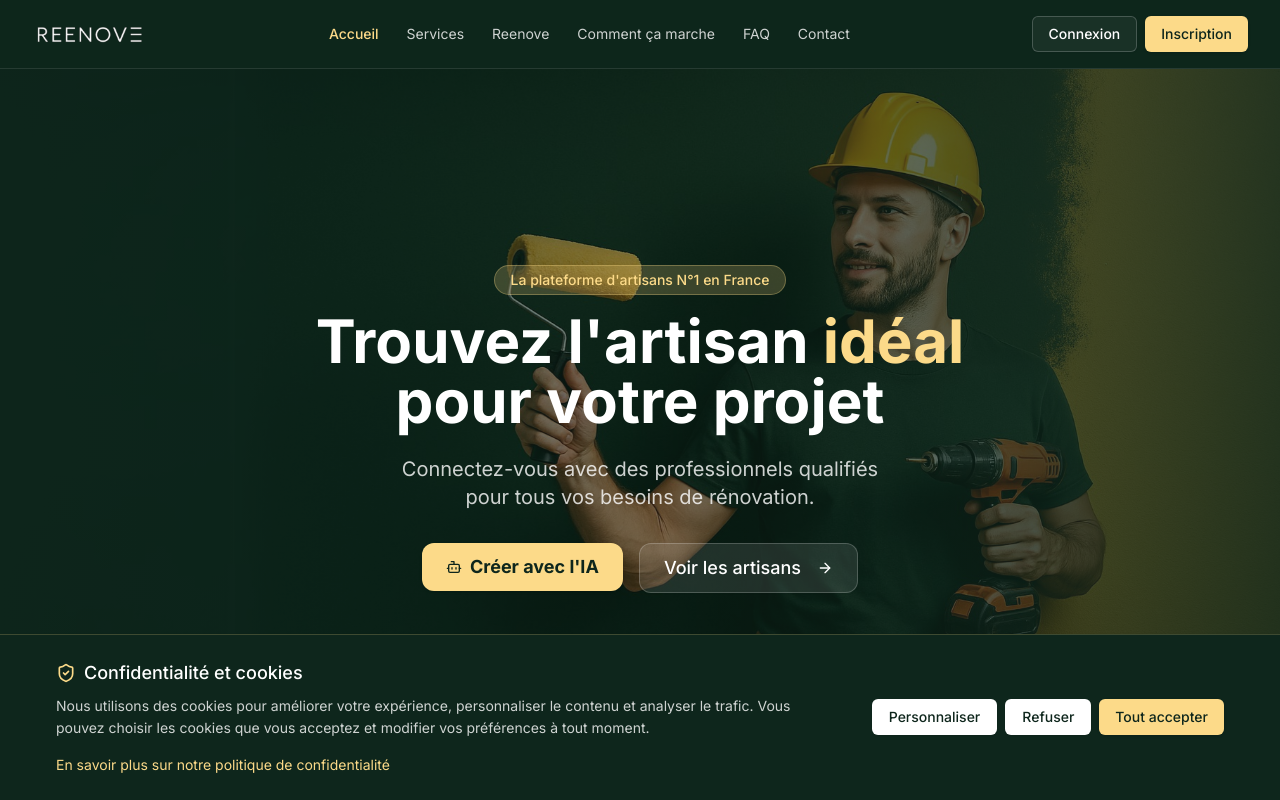
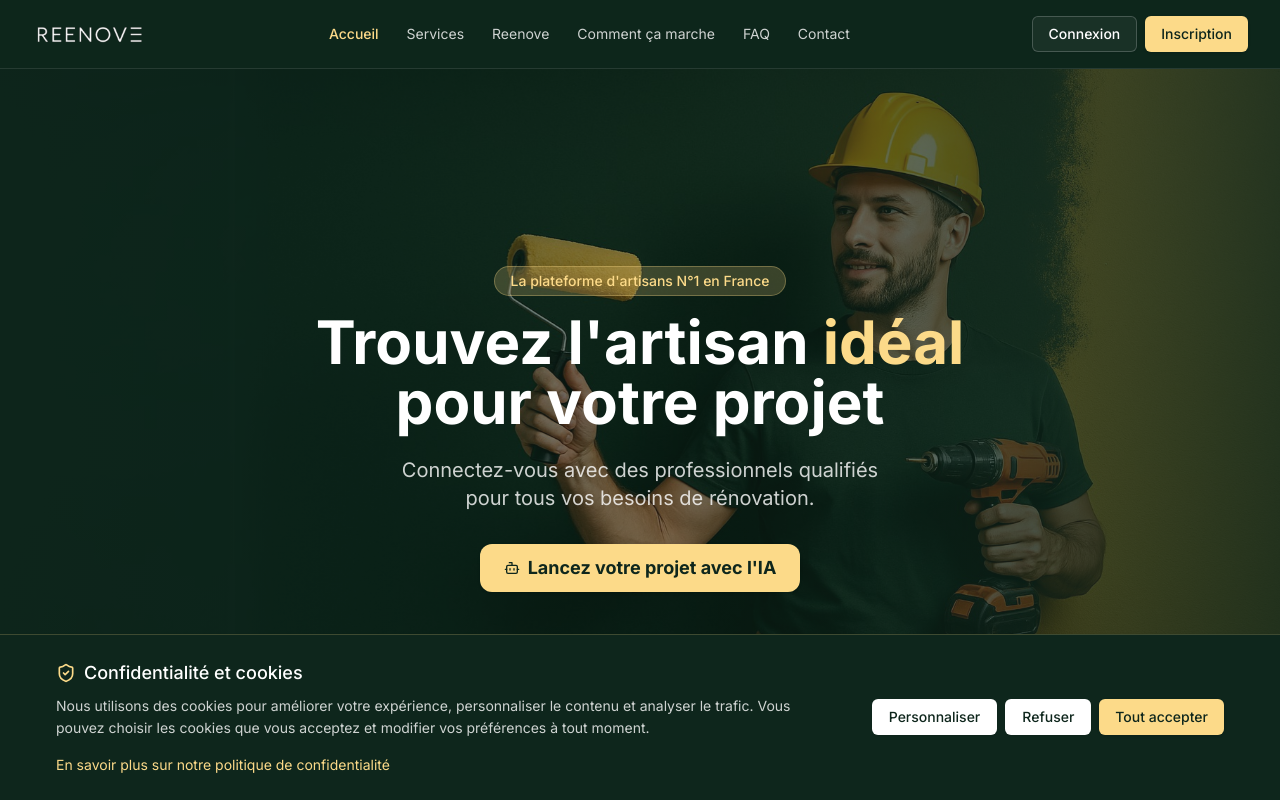
Before and after one commit to infinitydev4/reenove, a Next.js app: page / in a window 1280 px wide. Shown: the top 800 px of the page. Built offline with nearby package versions, Linux system fonts and the light colour scheme; no server answers.

Commit message:
Maj CTA hero accueil

```diff
--- a/components/home/HeroSection.tsx
+++ b/components/home/HeroSection.tsx
@@ -55,15 +55,15 @@ export default function HeroSection() {
             <Button className="bg-[#FCDA89] hover:bg-[#FCDA89]/90 text-[#0E261C] font-bold px-6 py-6 text-lg rounded-xl flex items-center gap-2" asChild>
               <Link href="/create-project-ai">
                 <Bot className="h-5 w-5" />
-                Créer avec l'IA
+                Lancez votre projet avec l'IA
               </Link>
             </Button>
-            <Button variant="outline" className="border-white/20 bg-white/10 hover:bg-white/20 text-white px-6 py-6 text-lg rounded-xl" asChild>
+            {/* <Button variant="outline" className="border-white/20 bg-white/10 hover:bg-white/20 text-white px-6 py-6 text-lg rounded-xl" asChild>
               <Link href="#artisans">
-                Voir les artisans
+              Rejoignez notre réseau d'artisans
                 <ArrowRight className="ml-2 h-5 w-5" />
               </Link>
-            </Button>
+            </Button> */}
           </div>
         </div>
       </div>
```
